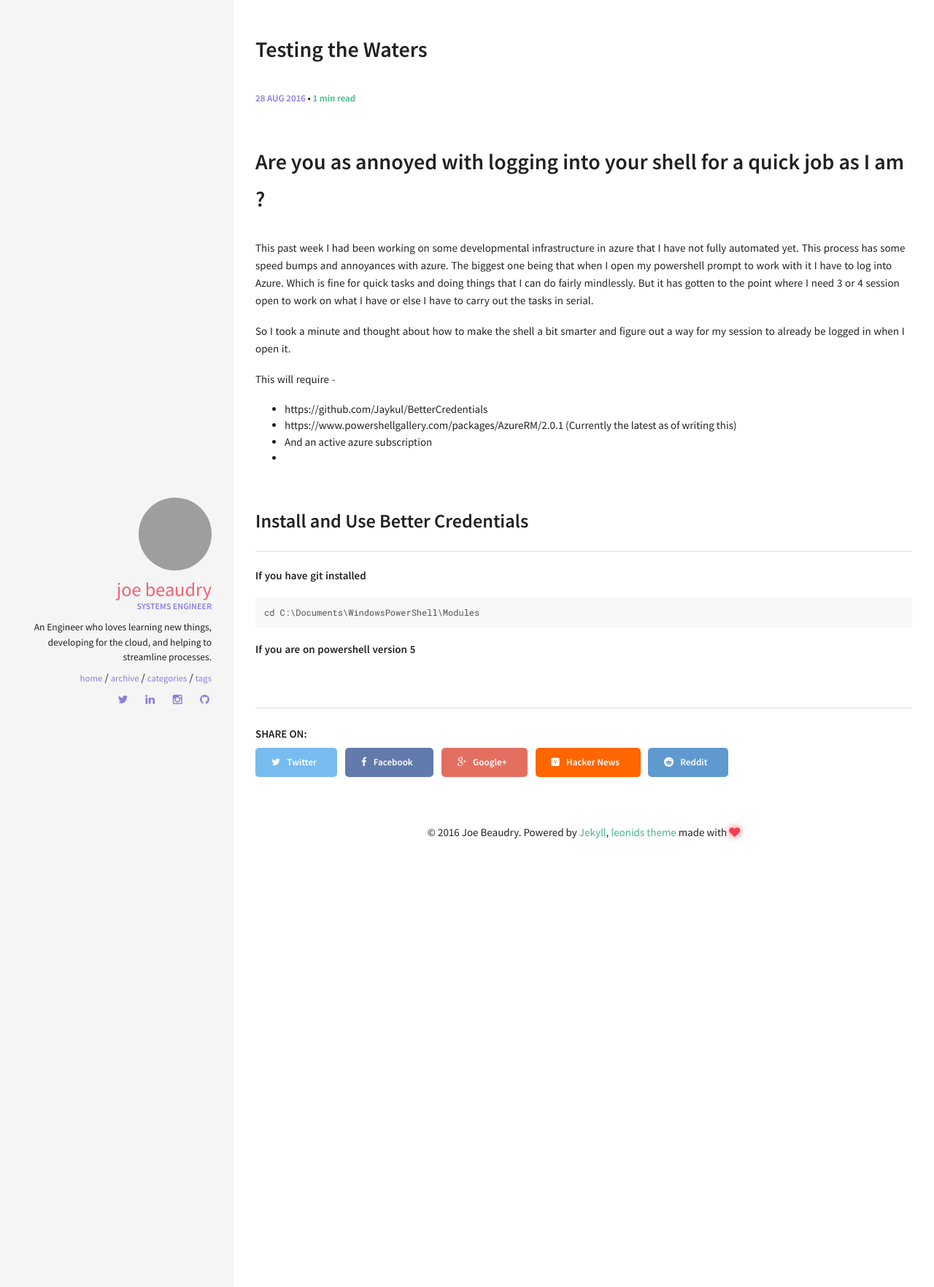
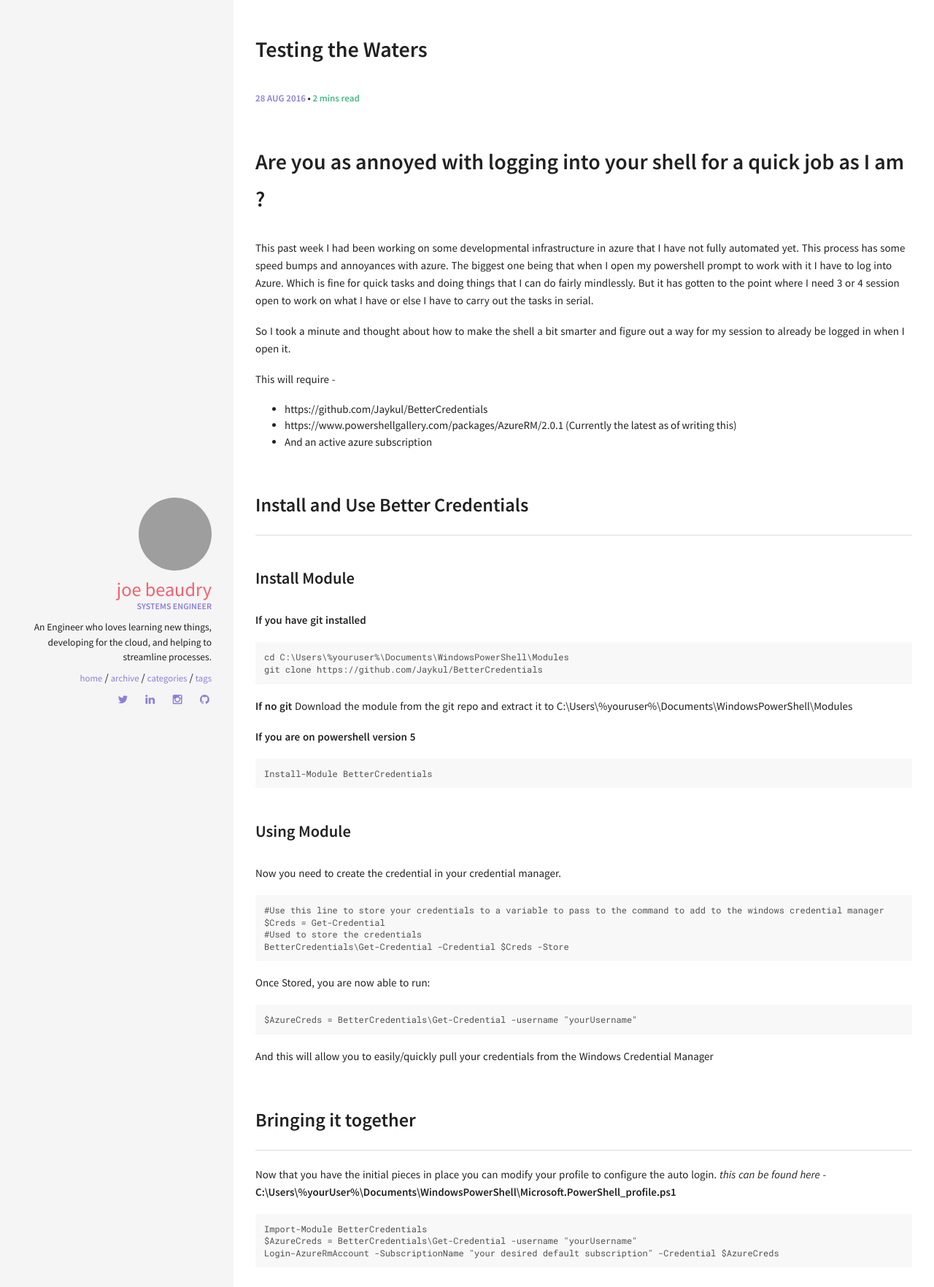
Before and after one commit to beaudryj/beaudryj.github.io, a Jekyll site: the page built from _posts/2016-08-28-azure-profile.md, in a window 1280 px wide, cut to the strip 614-2413 px from the top of the page. Shown: the top 1764 px of the strip at 73% size. Built offline with Jekyll 4.4.1, drawn with Linux system fonts in a browser that asks for light colours; comment, search, counter and statistics services are not loaded; some of the changed text lies outside the part shown; grey boxes are pictures that could not be loaded.

Commit message:
Finalized Post

```diff
--- a/_posts/2016-08-28-azure-profile.md
+++ b/_posts/2016-08-28-azure-profile.md
@@ -21,16 +20,63 @@ This will require -
  - https://github.com/Jaykul/BetterCredentials
  - https://www.powershellgallery.com/packages/AzureRM/2.0.1 (Currently the latest as of writing this)
  - And an active azure subscription
- -
 
 ## Install and Use Better Credentials
+
+### Install Module
 
 **If you have git installed**
 
 ~~~~
-cd C:\Documents\WindowsPowerShell\Modules
+cd C:\Users\%youruser%\Documents\WindowsPowerShell\Modules
+git clone https://github.com/Jaykul/BetterCredentials
+~~~~
+
+**If no git**
+Download the module from the git repo and extract it to
+C:\Users\%youruser%\Documents\WindowsPowerShell\Modules
+
+**If you are on powershell version 5**
+
+~~~~
+Install-Module BetterCredentials
 ~~~~
 
 
+### Using Module
 
-**If you are on powershell version 5**
+Now you need to create the credential in your credential manager.
+
+~~~~
+#Use this line to store your credentials to a variable to pass to the command to add to the windows credential manager
+$Creds = Get-Credential
+#Used to store the credentials
+BetterCredentials\Get-Credential -Credential $Creds -Store
+~~~~
+
+Once Stored, you are now able to run:
+~~~~
+$AzureCreds = BetterCredentials\Get-Credential -username "yourUsername"
+~~~~
+And this will allow you to easily/quickly pull your credentials from the Windows Credential Manager
+
+
+## Bringing it together
+
+Now that you have the initial pieces in place you can modify your profile to configure the auto login.
+*this can be found here* -  **C:\Users\%yourUser%\Documents\WindowsPowerShell\Microsoft.PowerShell_profile.ps1**
+
+~~~~
+Import-Module BetterCredentials
+$AzureCreds = BetterCredentials\Get-Credential -username "yourUsername"
+Login-AzureRmAccount -SubscriptionName "your desired default subscription" -Credential $AzureCreds
+~~~~
+
+## Closing
+
+This is just my simple usecase for this, but this use of BetterCredentials and its ability to store and grab from the Credential manager can offer you some other solutions:
+  - Other Modules requiring Credentials you want Stored
+  - Light automation where you don't want to pass in plaintext passwords
+  - Scheduled tasks
+
+Hopefully this helps you out and you come up with some other things to share.
```
Also changed, not shown: other parts of _posts/2016-08-28-azure-profile.md (+2 -3 lines).
